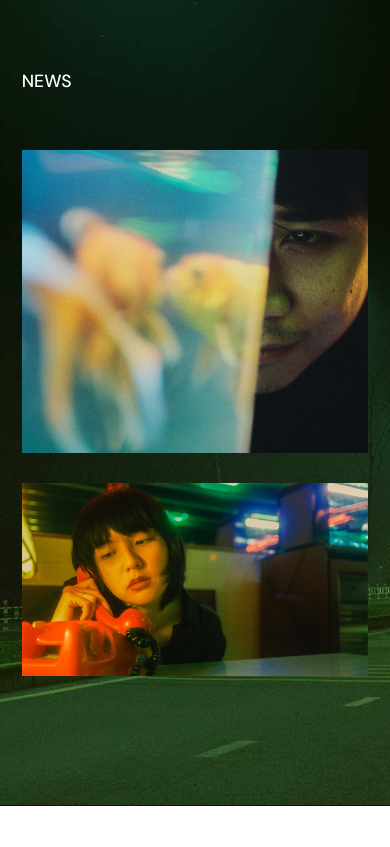
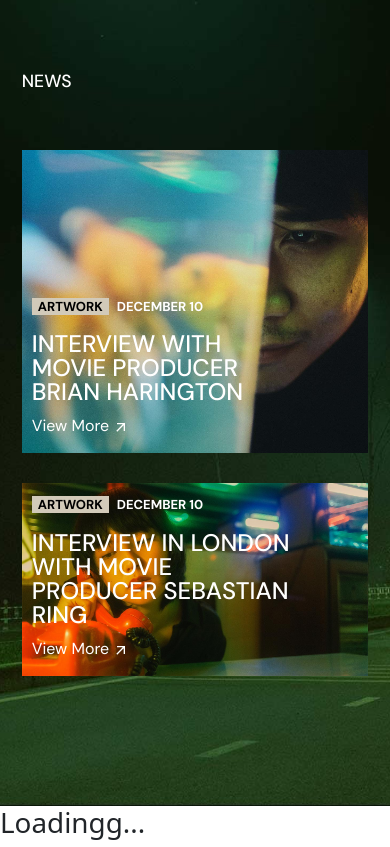
Before and after one commit to valiyeffa/Coppola, a React (Vite) app: page / in a window 390 px wide. Shown: the part 1935-2782 px from the top of the page. Before the commit the page ends 2741 px from the top, so only its background shows below. Built offline with nearby package versions, Linux system fonts and the light colour scheme.

Commit message:
thrd section

```diff
--- a/index.html
+++ b/index.html
@@ -11,6 +11,9 @@
   <link
     href="https://fonts.googleapis.com/css2?family=Bebas+Neue&family=DM+Sans:ital,opsz,wght@0,9..40,100..1000;1,9..40,100..1000&display=swap"
     rel="stylesheet">
+  <link rel="stylesheet" href="https://cdnjs.cloudflare.com/ajax/libs/font-awesome/6.7.2/css/all.min.css"
+    integrity="sha512-Evv84Mr4kqVGRNSgIGL/F/aIDqQb7xQ2vcrdIwxfjThSH8CSR7PBEakCr51Ck+w+/U6swU2Im1vVX0SVk9ABhg=="
+    crossorigin="anonymous" referrerpolicy="no-referrer" />
 </head>
 
 <body>
--- a/src/assets/sass/_header.scss
+++ b/src/assets/sass/_header.scss
@@ -6,6 +6,8 @@
     background-color: rgba(0, 0, 0, 0.9);
     position: fixed;
     animation: header_Animate 0.7s;
+
+
 }
 
 header {
--- a/src/layouts/Header.jsx
+++ b/src/layouts/Header.jsx
@@ -17,7 +17,7 @@ const Header = () => {
     }, [])
 
     return (
-        <header className={scroll && "scroll"}>
+        <header className={scroll ? "scroll": undefined}>
             <nav className="navbar navbar-expand-lg">
                 <div className="container-fluid">
                     <a className="navbar-brand" href="#home"><img src="https://coppola.qodeinteractive.com/wp-content/uploads/2021/12/logo-main-light-height14px.png" width={110} alt="" /></a>
--- /dev/null
+++ b/src/pages/HomePage/FourthHomeSect.jsx
@@ -0,0 +1,13 @@
+import React from 'react'
+import fourthHomeBg from '../../assets/images/h1-bg-img1.jpg'
+import fourthImg from '../../assets/images/h1-img1.jpg'
+
+const FourthHomeSect = () => {
+  return (
+    <div className='fouth-home-sect'>
+        <h1>Loadingg...</h1>
+    </div>
+  )
+}
+
+export default FourthHomeSect
--- a/src/pages/HomePage/Home.jsx
+++ b/src/pages/HomePage/Home.jsx
@@ -2,6 +2,7 @@ import React from 'react'
 import FirstHomeSect from './FirstHomeSect'
 import SecondHomeSect from './SecondHomeSect'
 import ThirdHomeSect from './ThirdHomeSect'
+import FourthHomeSect from './FourthHomeSect'
 
 const Home = () => {
   return (
@@ -9,6 +10,7 @@ const Home = () => {
       <FirstHomeSect />
       <SecondHomeSect/>
       <ThirdHomeSect/>
+      <FourthHomeSect/>
     </div>
   )
 }
--- a/src/pages/HomePage/ThirdHomeSect.jsx
+++ b/src/pages/HomePage/ThirdHomeSect.jsx
@@ -1,4 +1,5 @@
 import React from 'react'
+import { MdArrowOutward } from "react-icons/md";
 import bloglist1 from '../../assets/images/blog-list-main-1.jpg'
 import bloglist2 from '../../assets/images/blog-list-main-2.jpg'
 
@@ -11,17 +12,34 @@ const ThirdHomeSect = () => {
                 </div>
 
                 <div className="row">
-                    <div className="col-12 col-lg-6 col-md-6 col-sm-12">
+                    <div className="col-12 col-lg-6 col-md-12 col-sm-12">
                         <div className="news-blog">
                             <img src={bloglist1} alt="" />
-                            <div className="left-side-text">
-
+                            <div className="blog-textbox">
+                                <div className="textbox-catg">
+                                    <p><span>ARTWORK</span> DECEMBER 10</p>
+                                </div>
+                                <div className="textbox-title">
+                                    <a href="#" className='textbox-text'>Interview with movie producer Brian harington</a>
+                                    <a href='#' className='view-more-btn'>View More <MdArrowOutward className='submit-arrow' /></a>
+                                </div>
                             </div>
                         </div>
                     </div>
-                    <div className="col-12 col-lg-6 col-md-6 col-sm-12">
+                    <div className="col-12 col-lg-6 col-md-12 col-sm-12">
                         <div className="news-blog">
-                            <img src={bloglist2} alt="" />
+                            <div className="news-blog-img">
+                                <img src={bloglist2} alt="" />
+                            </div>
+                            <div className="blog-textbox-scnd">
+                                <div className="textbox-catg">
+                                    <p><span>ARTWORK</span> DECEMBER 10</p>
+                                </div>
+                                <div className="textbox-title">
+                                    <a href="#" className='textbox-text'>Interview in london with movie producer sebastian ring</a>
+                                    <a href='#' className='view-more-btn'>View More <MdArrowOutward className='submit-arrow' /></a>
+                                </div>
+                            </div>
                         </div>
                     </div>
                 </div>
--- a/src/pages/HomePage/sass/_thrdHome.scss
+++ b/src/pages/HomePage/sass/_thrdHome.scss
@@ -4,13 +4,13 @@
     background-image: url("../../../assets/images/h1-big-bg.jpg");
     background-position: center;
     background-size: cover;
+    font-family: $textfontname;
 
     .container-fluid {
         width: 95%;
 
         .third-sect-title {
             h6 {
-                font-family: $textfontname;
                 color: white;
                 padding-top: 120px;
                 font-size: 1.1rem;
@@ -23,8 +23,10 @@
             padding-bottom: 130px;
 
             .news-blog {
+                height: 100%;
                 overflow: hidden;
                 cursor: pointer;
+                position: relative;
 
                 img {
                     transition: all 0.6s ease-in-out;
@@ -36,8 +38,127 @@
                         transform: scale(1.02);
                     }
                 }
+
+                .news-blog-img {
+                    overflow: hidden;
+                }
+
+                .blog-textbox {
+                    position: absolute;
+                    bottom: 55px;
+                    left: 40px;
+
+                    .textbox-catg {
+                        p {
+                            color: white;
+                            font-size: 13px;
+                            font-weight: 700;
+                            transition: all 0.4s ease;
+
+                            &:hover {
+                                color: #B6B6B6;
+                            }
+
+                            span {
+                                background-color: #D2CAB9;
+                                color: black;
+                                transition: all 0.4s ease;
+                                padding: 0 6px;
+                                margin-right: 5px;
+
+                                &:hover {
+                                    background-color: #EBBB9D;
+                                }
+
+                            }
+                        }
+                    }
+
+                    .textbox-title {
+                        width: 80%;
+                        font-family: $textfontname;
+                        display: flex;
+                        flex-direction: column;
+
+                        a {
+                            text-decoration: none;
+                            color: white;
+                        }
+
+                        .textbox-text {
+                            text-transform: uppercase;
+                            font-size: 1.5rem;
+                            font-weight: 500;
+                            line-height: 24px;
+                            padding-bottom: 10px;
+                        }
+
+                        .view-more-btn {
+                            text-transform: capitalize;
+                        }
+                    }
+                }
+
+                .blog-textbox-scnd {
+                    @extend .blog-textbox;
+                    left: 0;
+                }
             }
         }
     }
+}
 
+@media (max-width: 1024px) {
+    .third-home-sect {
+        .container-fluid {
+            .row {
+                .news-blog {
+                    .blog-textbox {
+                        bottom: 15px;
+                        left: 10px;
+                    }
+
+                    .blog-textbox-scnd {
+                        left: 0;
+                        bottom: 0;
+                    }
+                }
+            }
+        }
+    }
 }
+
+@media (max-width: 768px) {
+    .third-home-sect {
+        .container-fluid {
+            .row {
+                .news-blog {
+                    .blog-textbox-scnd {
+                        left: 10px;
+                        bottom: 15px;
+                    }
+                }
+            }
+        }
+    }
+}
+
+@media (max-width: 375px) {
+    .third-home-sect {
+        .container-fluid {
+            .row {
+                .news-blog {
+                    .blog-textbox-scnd {
+                        bottom: 5px;
+                        .textbox-title {
+                            .textbox-text {
+                                font-size: 1rem;
+                                line-height: 15px;
+                            }
+                        }
+                    }
+                }
+            }
+        }
+    }
+}
--- a/src/pages/HomePage/sass/home.scss
+++ b/src/pages/HomePage/sass/home.scss
@@ -4,3 +4,4 @@
 @import 'main';
 @import 'scndHome';
 @import 'thrdHome';
+@import 'fourthHome';
```
Also changed, not shown: src/assets/images/h1-bg-img1.jpg (added), src/assets/images/h1-img1.jpg (added), src/pages/HomePage/sass/_fourthHome.scss (added).
